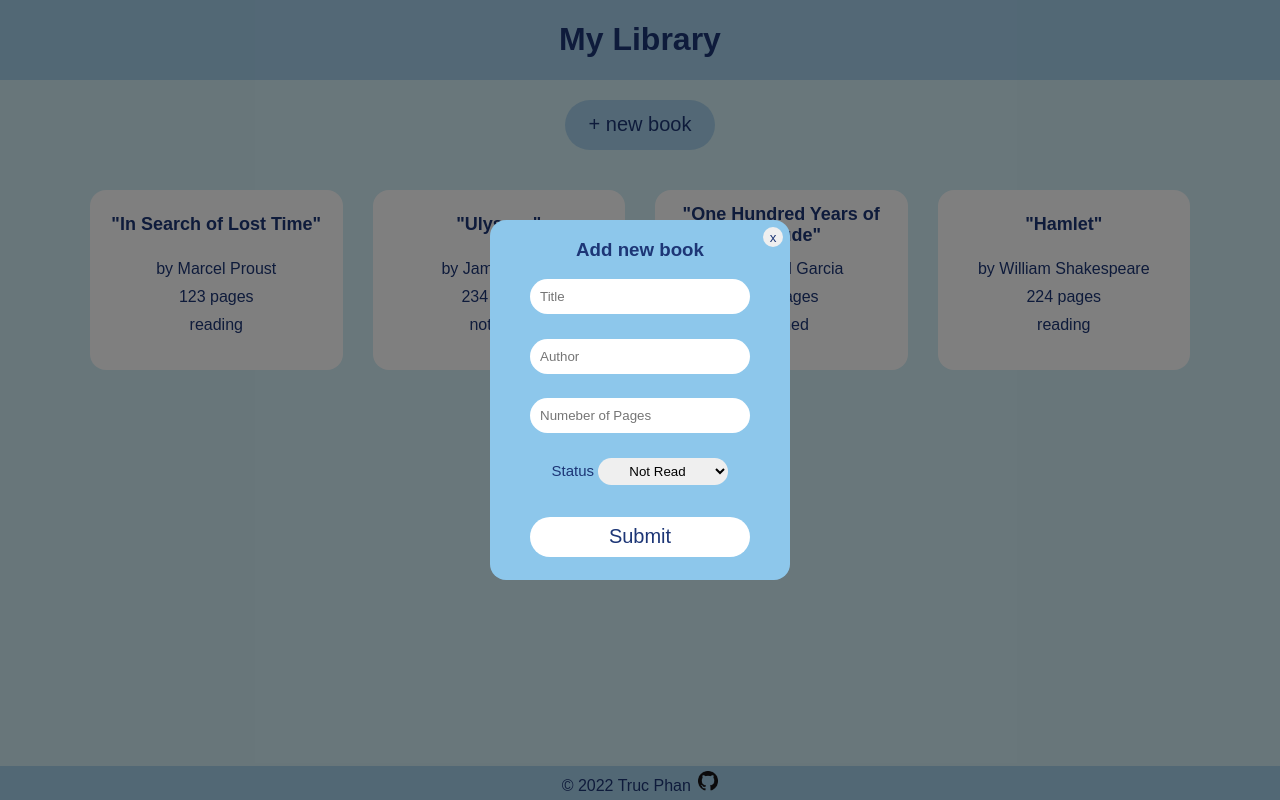
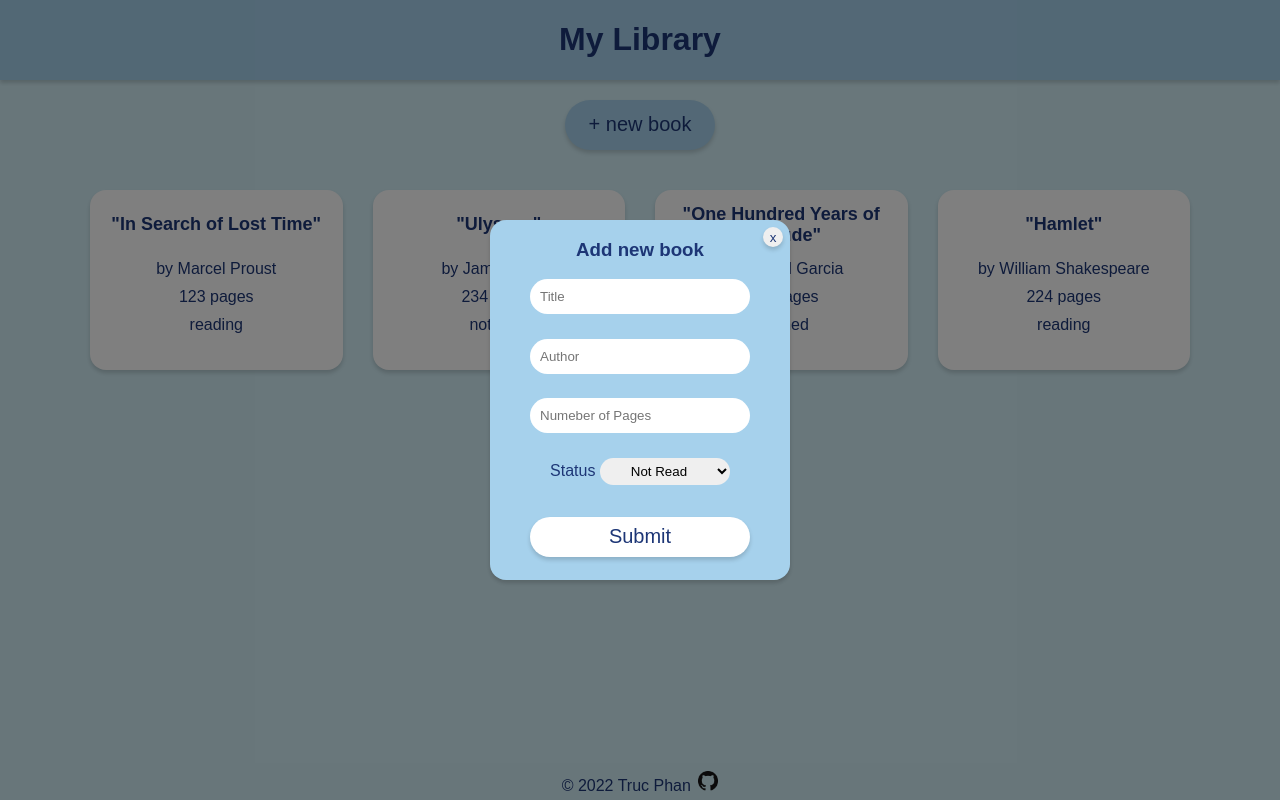
Before and after one commit to thanhtrucphan136/Library-Project, a plain HTML site: page index.html in a window 1280 px wide. Both pictures are taken after a click on the button "+ new book". Drawn offline with Linux system fonts and the light colour scheme.

Commit message:
add showdow box

```diff
--- a/style.css
+++ b/style.css
@@ -1,3 +1,8 @@
+:root{
+    --fontColor: rgb(29, 54, 118);
+    --skyBlue: rgb(166,209,236);
+    --shadow: rgba(0,0,0,0.16) 0px 3px 4px;
+}
 body{
     min-height: 100vh;
     align-items: center;
@@ -8,22 +13,24 @@ body{
     grid-template-rows: auto auto 1fr;
 }
 header{
-    color: rgb(29, 54, 118);
-    background-color: rgb(166, 209, 236);
+    color: var(--fontColor);
+    background-color: var(--skyBlue);
     display: flex;
     width: 100%;
     justify-content: center;
+    box-shadow: var(--shadow);
 }
 #add-btn{
     border: none;
     border-radius: 2em;
-    background-color: rgb(166, 209, 236);
-    color: rgb(29, 54, 118);
+    background-color: var(--skyBlue);
+    color: var(--fontColor);
     width: 150px;
     height: 50px;
     font-size: 20px;
     cursor: pointer;
     margin-top: 20px;
+    box-shadow: var(--shadow);
 }
 #add-btn:hover{
     background-color: rgb(141, 199, 235);
@@ -32,7 +39,7 @@ header{
 .popup{
     position: fixed;
     z-index: 1;
-    background-color: rgb(141, 199, 235);
+    background-color: var(--skyBlue);
     top: 0%;
     left: 50%;
     transform: translate(-50%, -50%) scale(0.1);
@@ -42,6 +49,7 @@ header{
     height: 360px;
     visibility: hidden;
     text-align: center;
+    box-shadow: var(--shadow);
 }
 .popup-open{
     top: 50%;
@@ -75,8 +83,9 @@ header{
     left: 91%;
     top: 2%;
     text-align: center;
-    color: rgb(29, 54, 118);
+    color: var(--fontColor);
     cursor: pointer;
+    box-shadow: var(--shadow);
 }
 .x-btn:hover{
     background-color: rgb(210, 238, 246);
@@ -85,7 +94,7 @@ header{
 form{
     display: grid;
     grid-template-rows: repeat(6,1fr);
-    color: rgb(29, 54, 118);
+    color: var(--fontColor);
     justify-content: center;
 }
 input{
@@ -104,19 +113,16 @@ select{
     padding: 5px 5px;
     text-align: center;
 }
-label{
-    font-size: 15px;
-    text-align: right;
-}
 #submit-btn{
     border: none;
     border-radius: 2em;
     background-color: #fff;
-    color: rgb(29, 54, 118);
+    color: var(--fontColor);
     width: 220px;
     margin-bottom: 20px;
     font-size: 20px;
     cursor: pointer;
+    box-shadow: var(--shadow);
 }
 #submit-btn:hover{
     background-color: rgb(210, 238, 246);
@@ -134,7 +140,7 @@ label{
 }
 .card{
     background-color: #fff;
-    color: rgb(29, 54, 118);
+    color: var(--fontColor);
     border-radius: 1em;
     display: flex;
     flex-direction: column;
@@ -142,6 +148,7 @@ label{
     align-items: center;
     gap: 10px;
     margin: 0 -10px;
+    box-shadow: var(--shadow);
 }
 
 .card div:first-child{
@@ -158,8 +165,7 @@ label{
     hyphens: auto;
 }
 footer{
-   background-color: rgb(166, 209, 236);
-   color: rgb(29, 54, 118);
+   color: var(--fontColor);
    width: 100%;
    text-align: center;
    padding: 5px 0;
```
